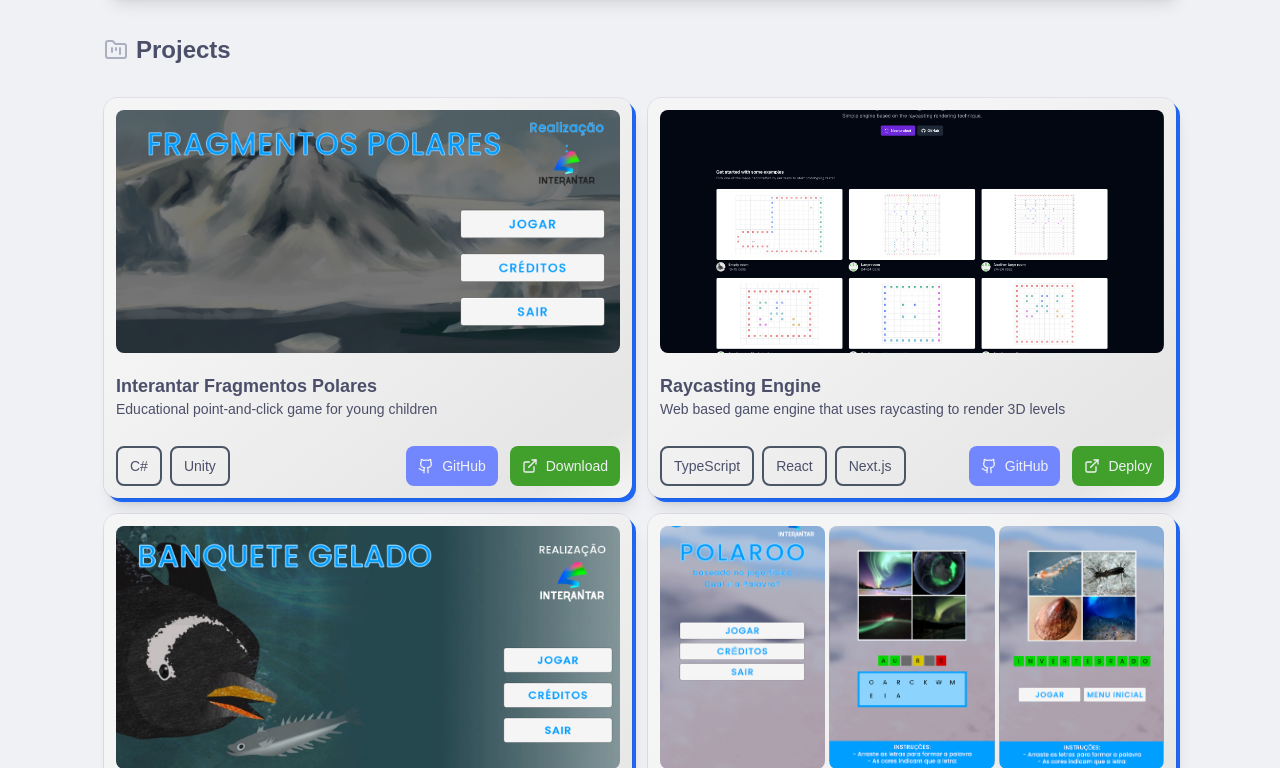
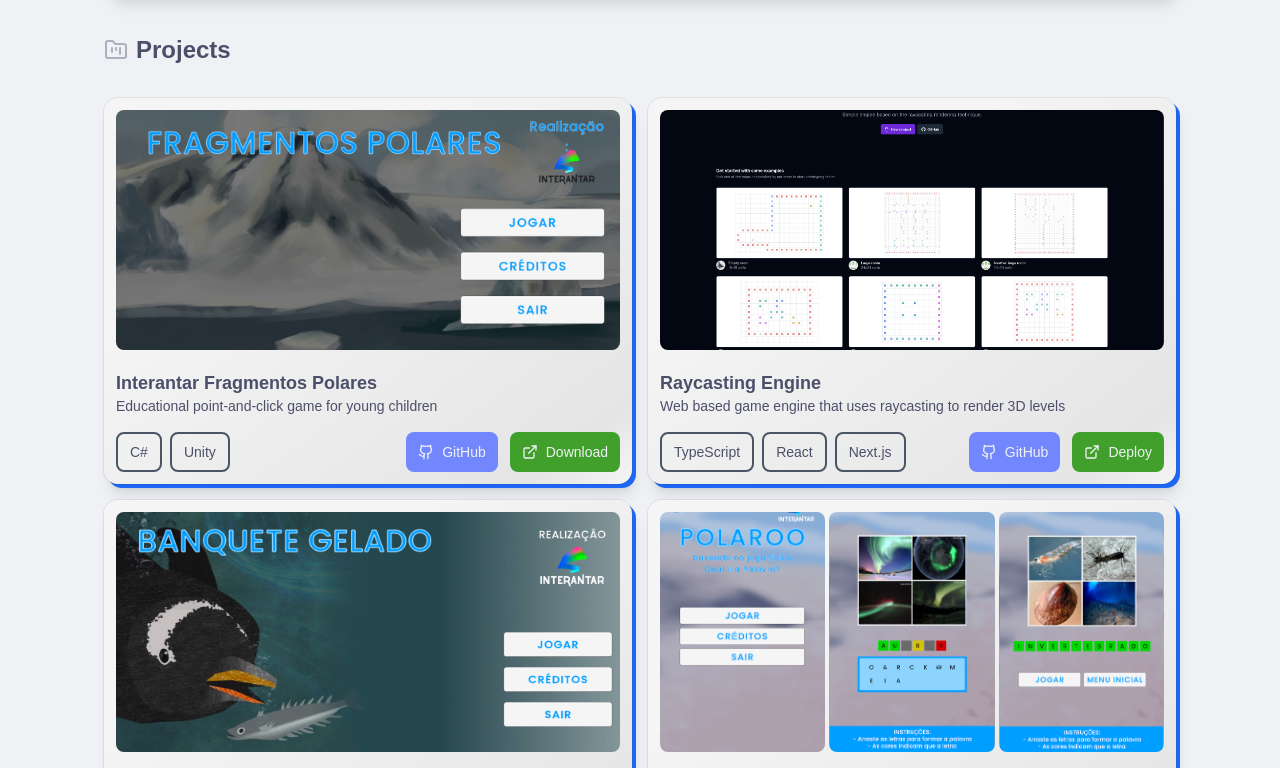
Before and after one commit to GardenMovie/portfolio, a React (Vite) app: page / in a window 1280 px wide. Shown: the part 692-1460 px from the top of the page. Built offline with nearby package versions, Linux system fonts and the light colour scheme.

Commit message:
refactor: change size classes to prevent mismatches when cards are on a grid, images now have fixed aspect size. not perfect yet

```diff
--- a/src/sections/Projects.tsx
+++ b/src/sections/Projects.tsx
@@ -11,9 +11,9 @@ export function Projects() {
       </h2>
       <div className="grid gap-4 grid-cols-1 md:grid-cols-2">
         {projects.map((project) => (
+          <div className="h-full" key={project.id}>
             <Card
-            key={project.id}
-            className="h-100 cursor-pointer"
+              className="cursor-pointer h-full"
               hoverEffect
               onClick={() => {
                 if (project.github) {
@@ -29,8 +29,8 @@ export function Projects() {
               }}
             >
               <div className="flex flex-col h-full">
-              {/* Image area: top */}
-              <CardHeader className="h-2/3 p-3 w-full flex items-center justify-center overflow-hidden">
+                {/* Image area: top, maintain aspect ratio */}
+                <CardHeader className="aspect-[8/4] p-3 w-full flex items-center justify-center overflow-hidden">
                   {project.images &&
                     project.images.map((img, idx) => (
                       <img
@@ -41,7 +41,7 @@ export function Projects() {
                       />
                     ))}
                 </CardHeader>
-              {/* Content area: bottom 2/3 */}
+                {/* Content area: bottom */}
                 <CardContent className="flex flex-col flex-1 p-3 justify-between">
                   <div>
                     <h3 className="font-bold text-lg leading-none">
@@ -103,6 +103,7 @@ export function Projects() {
                 </CardContent>
               </div>
             </Card>
+          </div>
         ))}
       </div>
     </section>
```
Lines whose indentation alone changed are shown as unchanged.
